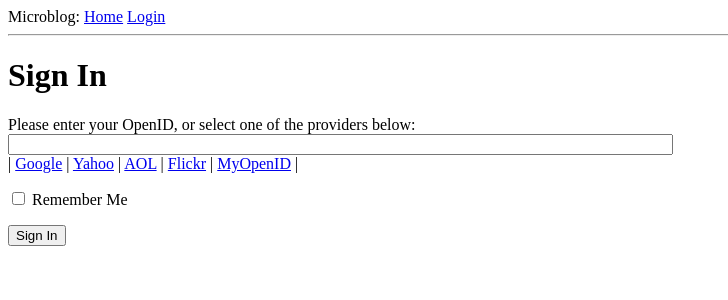
After one commit to KarmannO/FlaskTest, a Flask app: page /login in a window 1280 px wide. The commit adds this page. Shown: the top 300 px of the page, without its empty margins (0-728 px from the left). Run offline with Flask 2, Linux system fonts and the light colour scheme.

Commit message:
Go to the fourth lesson

```diff
--- a/app/__init__.py
+++ b/app/__init__.py
@@ -1,4 +1,5 @@
 from flask import Flask
 
 app = Flask(__name__)
+app.config.from_object('config')
 from app import views
--- /dev/null
+++ b/app/forms.py
@@ -0,0 +1,7 @@
+from flask_wtf import Form
+from wtforms import StringField, BooleanField
+from wtforms.validators import DataRequired
+
+class LoginForm(Form):
+    openid = StringField('openid', validators=[DataRequired()])
+    remember_me = BooleanField('remember_me', default=False)
--- a/app/templates/base.html
+++ b/app/templates/base.html
@@ -7,8 +7,20 @@
     {% endif %}
 </head>
 <body>
-    <div>Microblog: <a href="/index">Home</a></div>
+    <div>Microblog:
+        <a href="/index">Home</a>
+        <a href="/login">Login</a>
+    </div>
     <hr>
+    {% with messages = get_flashed_messages() %}
+      {% if messages %}
+        <ul>
+        {% for message in messages %}
+            <li>{{ message }} </li>
+        {% endfor %}
+        </ul>
+      {% endif %}
+    {% endwith %}
     {% block content %} {% endblock %}
 </body>
 </html>
--- /dev/null
+++ b/app/templates/login.html
@@ -0,0 +1,34 @@
+<!-- extend base layout -->
+{% extends "base.html" %}
+
+{% block content %}
+<script type="text/javascript">
+function set_openid(openid, pr)
+{
+    u = openid.search('<username>')
+    if (u != -1) {
+        // openid requires username
+        user = prompt('Enter your ' + pr + ' username:')
+        openid = openid.substr(0, u) + user
+    }
+    form = document.forms['login'];
+    form.elements['openid'].value = openid
+}
+</script>
+<h1>Sign In</h1>
+<form action="" method="post" name="login">
+    {{ form.hidden_tag() }}
+    <p>
+        Please enter your OpenID, or select one of the providers below:<br>
+        {{ form.openid(size=80) }}
+        {% for error in form.openid.errors %}
+          <span style="color: red;">[{{error}}]</span>
+        {% endfor %}<br>
+        |{% for pr in providers %}
+          <a href="javascript:set_openid('{{ pr.url }}', '{{ pr.name }}');">{{ pr.name }}</a> |
+        {% endfor %}
+    </p>
+    <p>{{ form.remember_me }} Remember Me</p>
+    <p><input type="submit" value="Sign In"></p>
+</form>
+{% endblock %}
--- a/app/views.py
+++ b/app/views.py
@@ -1,5 +1,6 @@
 from app import app
-from flask import render_template
+from flask import render_template, flash, redirect
+from .forms import LoginForm
 
 
 @app.route('/')
@@ -17,3 +18,11 @@ def index():
     ]
     user = {'nickname': 'Dimas'}
     return render_template('index.html', title='Home', posts=posts, user=user)
+
+@app.route('/login', methods=['GET', 'POST'])
+def login():
+    form = LoginForm()
+    if form.validate_on_submit():
+        flash('Login requested for OpenID="%s", remember_me=%s' % (form.openid.data, str(form.remember_me.data)))
+        return redirect('/index')
+    return render_template('login.html', title='Sign In', form=form, providers=app.config['OPENID_PROVIDERS'])
```
Also changed, not shown: config.py (added, +8 -0 lines).
